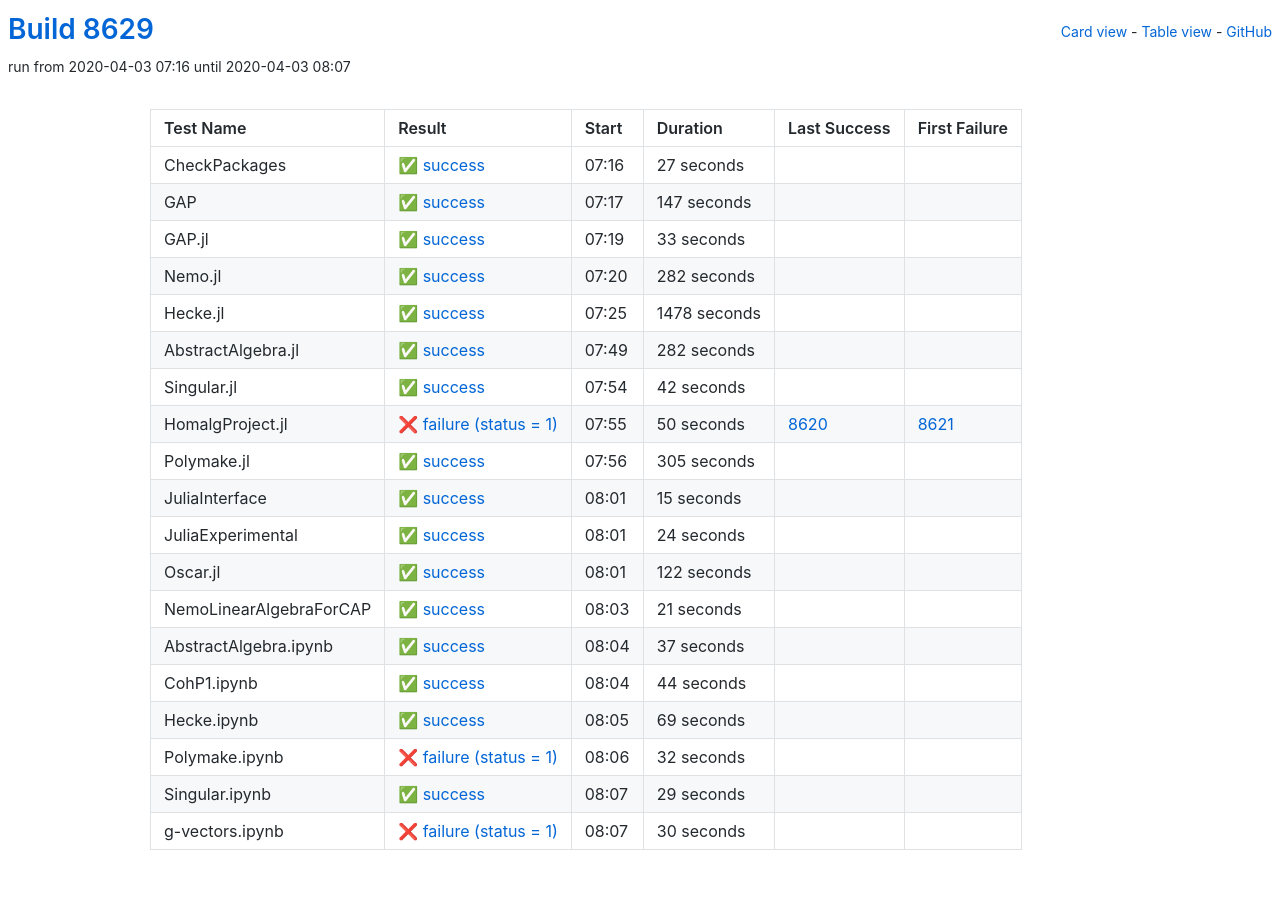
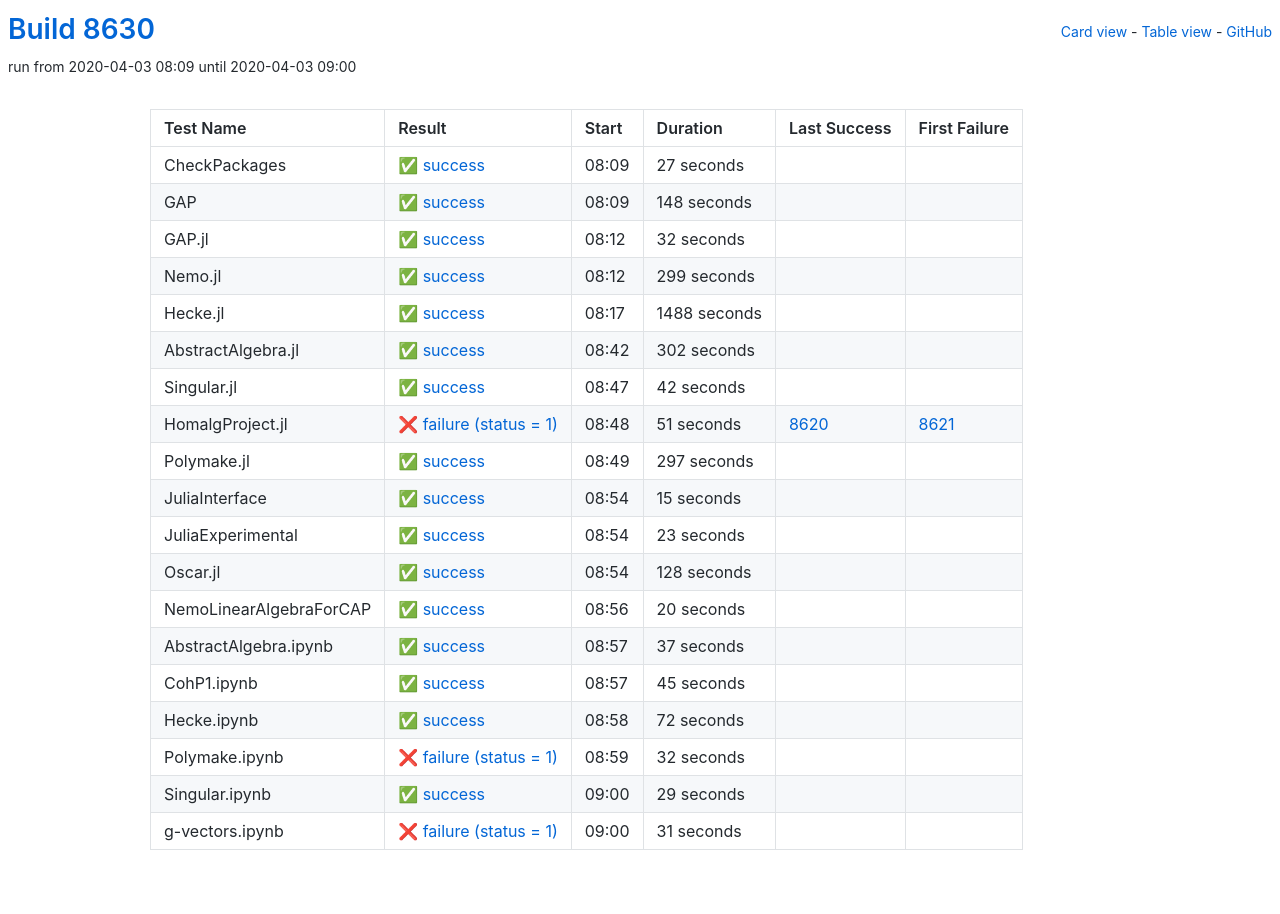
Before and after one commit to oscar-system/oscar-ci-status, a Jekyll site: the page built from table.html, in a window 1280 px wide. Built offline with Jekyll 4.4.1, drawn with Linux system fonts in a browser that asks for light colours.

Commit message:
Build 8630

```diff
--- a/_data/ci.yml
+++ b/_data/ci.yml
@@ -1,5 +1,5 @@
-build: 8629
-build_url: https://oscarci.mathematik.uni-kl.de/job/oscar/8629/
+build: 8630
+build_url: https://oscarci.mathematik.uni-kl.de/job/oscar/8630/
 job: oscar
 tests:
 - duration: 27
@@ -8,64 +8,64 @@ tests:
   first_failure_url: null
   last_success: false
   last_success_url: null
-  log: https://oscarci.mathematik.uni-kl.de/job/oscar/8629/artifact/logs/build-8629/CheckPackages.log
+  log: https://oscarci.mathematik.uni-kl.de/job/oscar/8630/artifact/logs/build-8630/CheckPackages.log
   name: CheckPackages
-  start: 2020-04-03 07:16
+  start: 2020-04-03 08:09
   status: success
   success: true
-- duration: 147
+- duration: 148
   exitcode: 0
   first_failure: false
   first_failure_url: null
   last_success: false
   last_success_url: null
-  log: https://oscarci.mathematik.uni-kl.de/job/oscar/8629/artifact/logs/build-8629/GAP.log
+  log: https://oscarci.mathematik.uni-kl.de/job/oscar/8630/artifact/logs/build-8630/GAP.log
   name: GAP
-  start: 2020-04-03 07:17
+  start: 2020-04-03 08:09
   status: success
   success: true
-- duration: 33
+- duration: 32
   exitcode: 0
   first_failure: false
   first_failure_url: null
   last_success: false
   last_success_url: null
-  log: https://oscarci.mathematik.uni-kl.de/job/oscar/8629/artifact/logs/build-8629/GAP.jl.log
+  log: https://oscarci.mathematik.uni-kl.de/job/oscar/8630/artifact/logs/build-8630/GAP.jl.log
   name: GAP.jl
-  start: 2020-04-03 07:19
+  start: 2020-04-03 08:12
   status: success
   success: true
-- duration: 282
+- duration: 299
   exitcode: 0
   first_failure: false
   first_failure_url: null
   last_success: false
   last_success_url: null
-  log: https://oscarci.mathematik.uni-kl.de/job/oscar/8629/artifact/logs/build-8629/Nemo.jl.log
+  log: https://oscarci.mathematik.uni-kl.de/job/oscar/8630/artifact/logs/build-8630/Nemo.jl.log
   name: Nemo.jl
-  start: 2020-04-03 07:20
+  start: 2020-04-03 08:12
   status: success
   success: true
-- duration: 1478
+- duration: 1488
   exitcode: 0
   first_failure: false
   first_failure_url: null
   last_success: false
   last_success_url: null
-  log: https://oscarci.mathematik.uni-kl.de/job/oscar/8629/artifact/logs/build-8629/Hecke.jl.log
+  log: https://oscarci.mathematik.uni-kl.de/job/oscar/8630/artifact/logs/build-8630/Hecke.jl.log
   name: Hecke.jl
-  start: 2020-04-03 07:25
+  start: 2020-04-03 08:17
   status: success
   success: true
-- duration: 282
+- duration: 302
   exitcode: 0
   first_failure: false
   first_failure_url: null
   last_success: false
   last_success_url: null
-  log: https://oscarci.mathematik.uni-kl.de/job/oscar/8629/artifact/logs/build-8629/AbstractAlgebra.jl.log
+  log: https://oscarci.mathematik.uni-kl.de/job/oscar/8630/artifact/logs/build-8630/AbstractAlgebra.jl.log
   name: AbstractAlgebra.jl
-  start: 2020-04-03 07:49
+  start: 2020-04-03 08:42
   status: success
   success: true
 - duration: 42
@@ -74,31 +74,31 @@ tests:
   first_failure_url: null
   last_success: false
   last_success_url: null
-  log: https://oscarci.mathematik.uni-kl.de/job/oscar/8629/artifact/logs/build-8629/Singular.jl.log
+  log: https://oscarci.mathematik.uni-kl.de/job/oscar/8630/artifact/logs/build-8630/Singular.jl.log
   name: Singular.jl
-  start: 2020-04-03 07:54
+  start: 2020-04-03 08:47
   status: success
   success: true
-- duration: 50
+- duration: 51
   exitcode: 1
   first_failure: 8621
   first_failure_url: https://oscarci.mathematik.uni-kl.de/job/oscar/8621/
   last_success: 8620
   last_success_url: https://oscarci.mathematik.uni-kl.de/job/oscar/8620/
-  log: https://oscarci.mathematik.uni-kl.de/job/oscar/8629/artifact/logs/build-8629/HomalgProject.jl.log
+  log: https://oscarci.mathematik.uni-kl.de/job/oscar/8630/artifact/logs/build-8630/HomalgProject.jl.log
   name: HomalgProject.jl
-  start: 2020-04-03 07:55
+  start: 2020-04-03 08:48
   status: failure
   success: false
-- duration: 305
+- duration: 297
   exitcode: 0
   first_failure: false
   first_failure_url: null
   last_success: false
   last_success_url: null
-  log: https://oscarci.mathematik.uni-kl.de/job/oscar/8629/artifact/logs/build-8629/Polymake.jl.log
+  log: https://oscarci.mathematik.uni-kl.de/job/oscar/8630/artifact/logs/build-8630/Polymake.jl.log
   name: Polymake.jl
-  start: 2020-04-03 07:56
+  start: 2020-04-03 08:49
   status: success
   success: true
 - duration: 15
@@ -107,42 +107,42 @@ tests:
   first_failure_url: null
   last_success: false
   last_success_url: null
-  log: https://oscarci.mathematik.uni-kl.de/job/oscar/8629/artifact/logs/build-8629/JuliaInterface.log
+  log: https://oscarci.mathematik.uni-kl.de/job/oscar/8630/artifact/logs/build-8630/JuliaInterface.log
   name: JuliaInterface
-  start: 2020-04-03 08:01
+  start: 2020-04-03 08:54
   status: success
   success: true
-- duration: 24
+- duration: 23
   exitcode: 0
   first_failure: false
   first_failure_url: null
   last_success: false
   last_success_url: null
-  log: https://oscarci.mathematik.uni-kl.de/job/oscar/8629/artifact/logs/build-8629/JuliaExperimental.log
+  log: https://oscarci.mathematik.uni-kl.de/job/oscar/8630/artifact/logs/build-8630/JuliaExperimental.log
   name: JuliaExperimental
-  start: 2020-04-03 08:01
+  start: 2020-04-03 08:54
   status: success
   success: true
-- duration: 122
+- duration: 128
   exitcode: 0
   first_failure: false
   first_failure_url: null
   last_success: false
   last_success_url: null
-  log: https://oscarci.mathematik.uni-kl.de/job/oscar/8629/artifact/logs/build-8629/Oscar.jl.log
+  log: https://oscarci.mathematik.uni-kl.de/job/oscar/8630/artifact/logs/build-8630/Oscar.jl.log
   name: Oscar.jl
-  start: 2020-04-03 08:01
+  start: 2020-04-03 08:54
   status: success
   success: true
-- duration: 21
+- duration: 20
   exitcode: 0
   first_failure: false
   first_failure_url: null
   last_success: false
   last_success_url: null
-  log: https://oscarci.mathematik.uni-kl.de/job/oscar/8629/artifact/logs/build-8629/NemoLinearAlgebraForCAP.log
+  log: https://oscarci.mathematik.uni-kl.de/job/oscar/8630/artifact/logs/build-8630/NemoLinearAlgebraForCAP.log
   name: NemoLinearAlgebraForCAP
-  start: 2020-04-03 08:03
+  start: 2020-04-03 08:56
   status: success
   success: true
 - duration: 37
@@ -151,31 +151,31 @@ tests:
   first_failure_url: null
   last_success: false
   last_success_url: null
-  log: https://oscarci.mathematik.uni-kl.de/job/oscar/8629/artifact/logs/build-8629/AbstractAlgebra.ipynb.log
+  log: https://oscarci.mathematik.uni-kl.de/job/oscar/8630/artifact/logs/build-8630/AbstractAlgebra.ipynb.log
   name: AbstractAlgebra.ipynb
-  start: 2020-04-03 08:04
+  start: 2020-04-03 08:57
   status: success
   success: true
-- duration: 44
+- duration: 45
   exitcode: 0
   first_failure: false
   first_failure_url: null
   last_success: false
   last_success_url: null
-  log: https://oscarci.mathematik.uni-kl.de/job/oscar/8629/artifact/logs/build-8629/CohP1.ipynb.log
+  log: https://oscarci.mathematik.uni-kl.de/job/oscar/8630/artifact/logs/build-8630/CohP1.ipynb.log
   name: CohP1.ipynb
-  start: 2020-04-03 08:04
+  start: 2020-04-03 08:57
   status: success
   success: true
-- duration: 69
+- duration: 72
   exitcode: 0
   first_failure: false
   first_failure_url: null
   last_success: false
   last_success_url: null
-  log: https://oscarci.mathematik.uni-kl.de/job/oscar/8629/artifact/logs/build-8629/Hecke.ipynb.log
+  log: https://oscarci.mathematik.uni-kl.de/job/oscar/8630/artifact/logs/build-8630/Hecke.ipynb.log
   name: Hecke.ipynb
-  start: 2020-04-03 08:05
+  start: 2020-04-03 08:58
   status: success
   success: true
 - duration: 32
@@ -184,9 +184,9 @@ tests:
   first_failure_url: null
   last_success: false
   last_success_url: null
-  log: https://oscarci.mathematik.uni-kl.de/job/oscar/8629/artifact/logs/build-8629/Polymake.ipynb.log
+  log: https://oscarci.mathematik.uni-kl.de/job/oscar/8630/artifact/logs/build-8630/Polymake.ipynb.log
   name: Polymake.ipynb
-  start: 2020-04-03 08:06
+  start: 2020-04-03 08:59
   status: failure
   success: false
 - duration: 29
@@ -195,19 +195,19 @@ tests:
   first_failure_url: null
   last_success: false
   last_success_url: null
-  log: https://oscarci.mathematik.uni-kl.de/job/oscar/8629/artifact/logs/build-8629/Singular.ipynb.log
+  log: https://oscarci.mathematik.uni-kl.de/job/oscar/8630/artifact/logs/build-8630/Singular.ipynb.log
   name: Singular.ipynb
-  start: 2020-04-03 08:07
+  start: 2020-04-03 09:00
   status: success
   success: true
-- duration: 30
+- duration: 31
   exitcode: 1
   first_failure: false
   first_failure_url: null
   last_success: false
   last_success_url: null
-  log: https://oscarci.mathematik.uni-kl.de/job/oscar/8629/artifact/logs/build-8629/g-vectors.ipynb.log
+  log: https://oscarci.mathematik.uni-kl.de/job/oscar/8630/artifact/logs/build-8630/g-vectors.ipynb.log
   name: g-vectors.ipynb
-  start: 2020-04-03 08:07
+  start: 2020-04-03 09:00
   status: failure
   success: false
```
Also changed, not shown: README.md.
